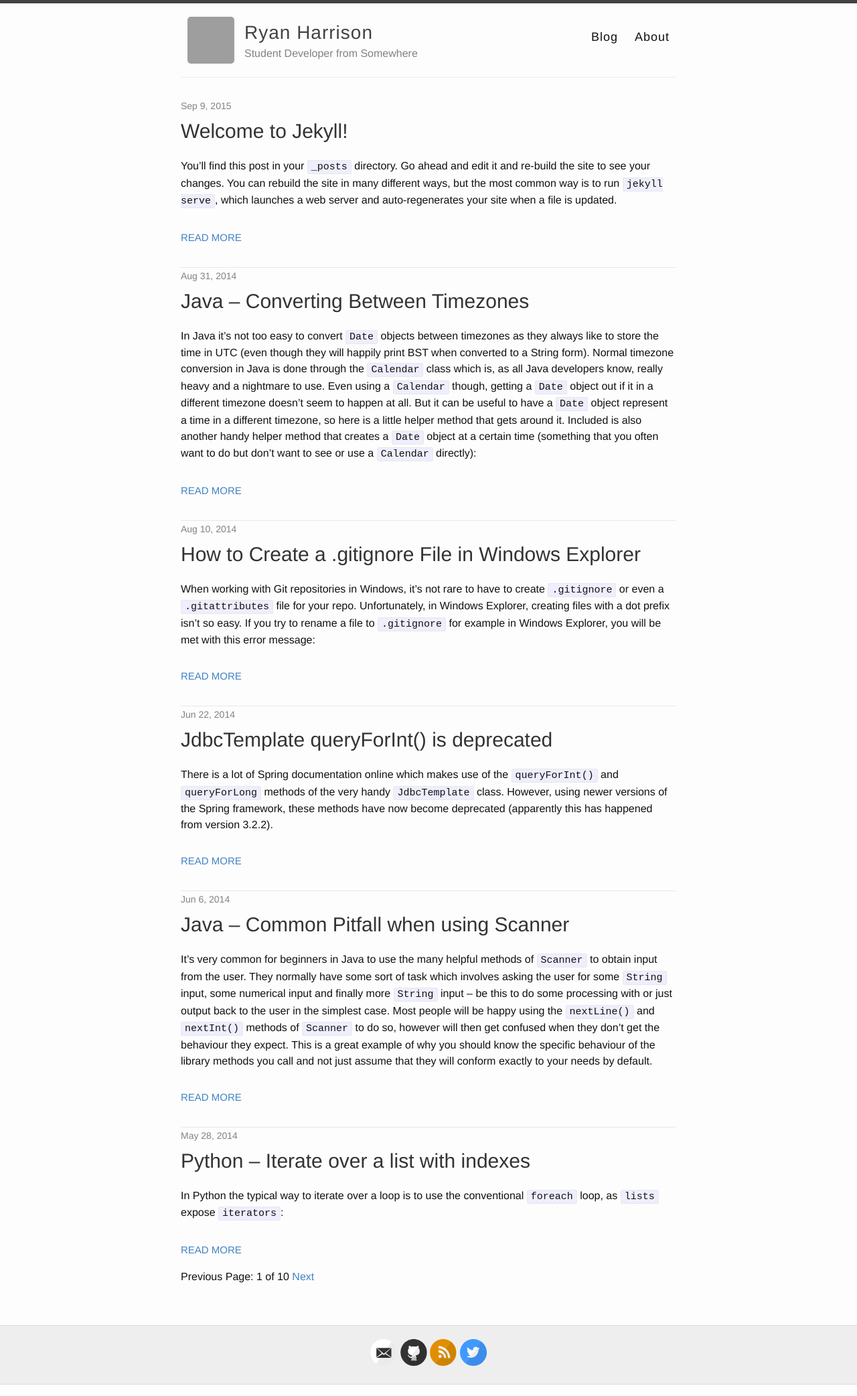
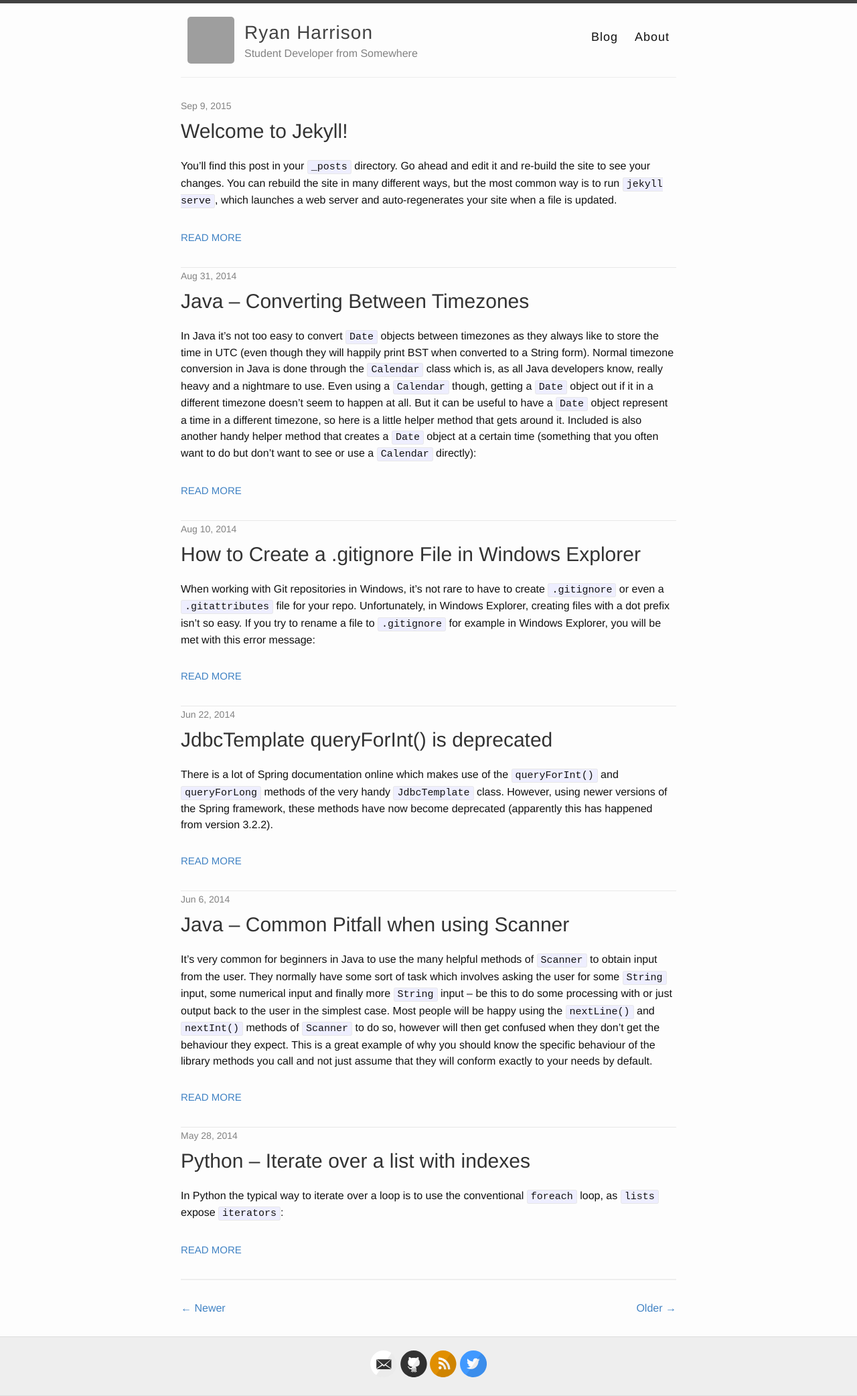
Before and after one commit to raharrison/ryanharrison.co.uk, a Jekyll site: the page built from index.html, in a window 1280 px wide. Shown: the whole page at 67% size. Built offline with Jekyll 4.4.1, drawn with Linux system fonts in a browser that asks for light colours; the list of posts is cut into pages by our own code; grey boxes are pictures that could not be loaded.

Commit message:
Style pagination links

```diff
--- a/_sass/_layout.scss
+++ b/_sass/_layout.scss
@@ -130,12 +130,32 @@
  */
 .site-footer {
   border-top: 1px solid $grey-color-light;
-  margin-top: $spacing-unit;
   border-top: 1px solid #ddd;
   border-bottom: 1px solid #ddd;
   background-color: $light-grey;
   padding: 20px 0;
   text-align: center;
+}
+
+/*
+Pagination
+ */
+
+.pagination {
+  list-style: none;
+  overflow: hidden;
+  padding-top: $spacing-unit;
+  border-top: 2px solid $light-grey;
+  margin: 0px;
+  margin-top: $spacing-unit / 2;
+}
+
+.previous {
+  float: left;
+}
+
+.next {
+  float: right;
 }
 
 
--- a/index.html
+++ b/index.html
@@ -21,8 +21,18 @@ layout: default
             </article>
         {% endfor %}
     </div>
+
     <!-- Pagination links -->
-    <div class="pagination">
+    <ul class="pagination">
+        <li class="previous">
+            <a href="{{ paginator.previous_page_path | prepend: site.baseurl }}">← Newer</a>
+        </li>
+        <li class="next">
+            <a href="{{ paginator.next_page_path | prepend: site.baseurl }}">Older →</a>
+        </li>
+    </ul>
+
+<!--     <div class="pagination">
         {% if paginator.previous_page %}
             <a href="{{ paginator.previous_page_path | prepend: site.baseurl }}" class="previous">Previous</a>
         {% else %}
@@ -34,6 +44,6 @@ layout: default
         {% else %}
             <span class="next ">Next</span>
         {% endif %}
-    </div>
+    </div> -->
 
 </div>
```
